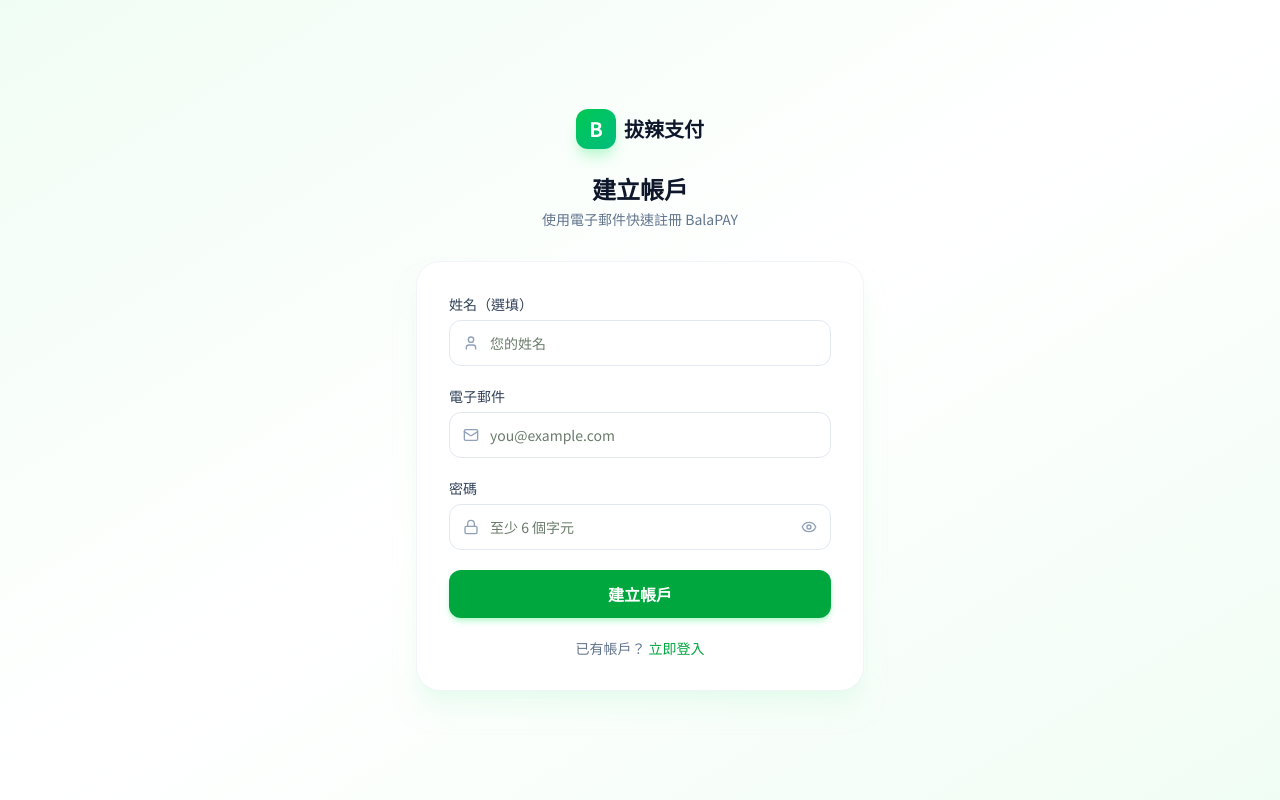
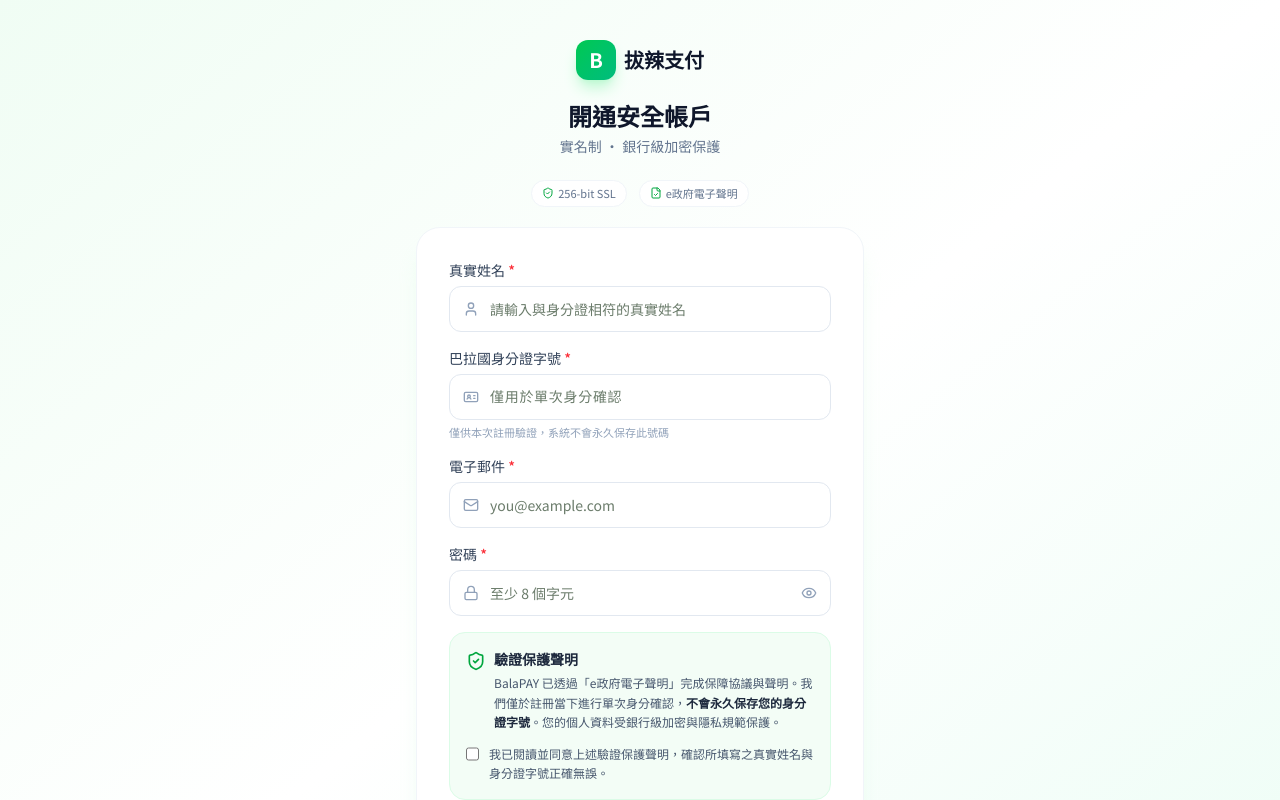
Before and after one commit to illusd-com/balapay, a Next.js app: page /register in a window 1280 px wide. Shown: the top 800 px of the page. Built offline with nearby package versions, Linux system fonts and the light colour scheme.

Commit message:
feat: register requires real name + ID one-time verify + e-gov protection statement

```diff
--- a/src/app/(auth)/register/page.tsx
+++ b/src/app/(auth)/register/page.tsx
@@ -4,30 +4,61 @@
 import { motion } from "framer-motion";
 import Link from "next/link";
 import { useRouter } from "next/navigation";
-import { Mail, Lock, User, Eye, EyeOff, Loader2 } from "lucide-react";
+import {
+  Mail,
+  Lock,
+  User,
+  Eye,
+  EyeOff,
+  Loader2,
+  ShieldCheck,
+  IdCard,
+  FileCheck,
+} from "lucide-react";
 
 export default function RegisterPage() {
   const router = useRouter();
   const [name, setName] = useState("");
   const [email, setEmail] = useState("");
   const [password, setPassword] = useState("");
+  const [idNumber, setIdNumber] = useState("");
   const [showPw, setShowPw] = useState(false);
+  const [agreed, setAgreed] = useState(false);
   const [loading, setLoading] = useState(false);
   const [error, setError] = useState("");
 
   async function handleSubmit(e: React.FormEvent) {
     e.preventDefault();
     setError("");
-    if (password.length < 6) {
-      setError("密碼至少需要 6 個字元");
+
+    if (!name.trim() || name.trim().length < 2) {
+      setError("請輸入真實姓名（至少 2 個字）");
       return;
     }
+    if (!idNumber.trim() || idNumber.trim().length < 8) {
+      setError("請輸入有效的巴拉國身分證字號");
+      return;
+    }
+    if (password.length < 8) {
+      setError("密碼至少需要 8 個字元");
+      return;
+    }
+    if (!agreed) {
+      setError("請勾選並同意驗證保護聲明");
+      return;
+    }
+
     setLoading(true);
     try {
       const res = await fetch("/api/auth/register", {
         method: "POST",
         headers: { "Content-Type": "application/json" },
-        body: JSON.stringify({ name, email, password }),
+        body: JSON.stringify({
+          name: name.trim(),
+          email,
+          password,
+          idNumber: idNumber.trim().toUpperCase(),
+        }),
       });
       const data = await res.json();
       if (!res.ok) throw new Error(data.error || "註冊失敗");
@@ -41,27 +72,36 @@
   }
 
   return (
-    <div className="min-h-screen flex items-center justify-center bg-gradient-to-br from-green-50 via-white to-green-50 px-4 py-12">
+    <div className="min-h-screen flex items-center justify-center bg-gradient-to-br from-green-50 via-white to-emerald-50 px-4 py-10">
       <motion.div
         initial={{ opacity: 0, y: 20, scale: 0.98 }}
         animate={{ opacity: 1, y: 0, scale: 1 }}
         transition={{ duration: 0.4, ease: [0.23, 1, 0.32, 1] }}
         className="w-full max-w-md"
       >
-        <div className="text-center mb-8">
-          <Link href="/" className="inline-flex items-center gap-2 mb-6">
+        <div className="text-center mb-6">
+          <Link href="/" className="inline-flex items-center gap-2 mb-5">
             <div className="w-10 h-10 rounded-xl bg-gradient-to-br from-green-500 to-emerald-500 flex items-center justify-center text-white font-bold text-xl shadow-lg shadow-green-200">
               B
             </div>
             <span className="font-bold text-xl text-slate-900">拔辣支付</span>
           </Link>
-          <h1 className="text-2xl font-bold text-slate-900">建立帳戶</h1>
-          <p className="mt-1 text-slate-500 text-sm">使用電子郵件快速註冊 BalaPAY</p>
+          <h1 className="text-2xl font-bold text-slate-900">開通安全帳戶</h1>
+          <p className="mt-1 text-slate-500 text-sm">實名制 · 銀行級加密保護</p>
+        </div>
+
+        <div className="flex items-center justify-center gap-3 mb-5 text-[11px] text-slate-500">
+          <span className="flex items-center gap-1 bg-white border border-slate-100 rounded-full px-2.5 py-1">
+            <ShieldCheck className="w-3 h-3 text-green-600" /> 256-bit SSL
+          </span>
+          <span className="flex items-center gap-1 bg-white border border-slate-100 rounded-full px-2.5 py-1">
+            <FileCheck className="w-3 h-3 text-green-600" /> e政府電子聲明
+          </span>
         </div>
 
         <form
           onSubmit={handleSubmit}
-          className="bg-white rounded-3xl shadow-xl shadow-green-100/50 border border-slate-100 p-6 md:p-8 space-y-5"
+          className="bg-white rounded-3xl shadow-xl shadow-green-100/40 border border-slate-100 p-6 md:p-8 space-y-4"
         >
           {error && (
             <motion.div
@@ -74,21 +114,44 @@
           )}
 
           <div>
-            <label className="block text-sm font-medium text-slate-700 mb-1.5">姓名（選填）</label>
+            <label className="block text-sm font-medium text-slate-700 mb-1.5">
+              真實姓名 <span className="text-red-500">*</span>
+            </label>
             <div className="relative">
               <User className="absolute left-3.5 top-1/2 -translate-y-1/2 w-4 h-4 text-slate-400" />
               <input
                 type="text"
+                required
                 value={name}
                 onChange={(e) => setName(e.target.value)}
-                placeholder="您的姓名"
+                placeholder="請輸入與身分證相符的真實姓名"
                 className="w-full pl-10 pr-4 py-3 rounded-xl border border-slate-200 focus:border-green-500 focus:ring-2 focus:ring-green-100 outline-none transition-all text-sm text-slate-900 bg-white placeholder:text-slate-400"
               />
             </div>
           </div>
 
           <div>
-            <label className="block text-sm font-medium text-slate-700 mb-1.5">電子郵件</label>
+            <label className="block text-sm font-medium text-slate-700 mb-1.5">
+              巴拉國身分證字號 <span className="text-red-500">*</span>
+            </label>
+            <div className="relative">
+              <IdCard className="absolute left-3.5 top-1/2 -translate-y-1/2 w-4 h-4 text-slate-400" />
+              <input
+                type="text"
+                required
+                value={idNumber}
+                onChange={(e) => setIdNumber(e.target.value.toUpperCase())}
+                placeholder="僅用於單次身分確認"
+                className="w-full pl-10 pr-4 py-3 rounded-xl border border-slate-200 focus:border-green-500 focus:ring-2 focus:ring-green-100 outline-none transition-all text-sm font-mono tracking-wider text-slate-900 bg-white placeholder:text-slate-400"
+              />
+            </div>
+            <p className="mt-1 text-[11px] text-slate-400">僅供本次註冊驗證，系統不會永久保存此號碼</p>
+          </div>
+
+          <div>
+            <label className="block text-sm font-medium text-slate-700 mb-1.5">
+              電子郵件 <span className="text-red-500">*</span>
+            </label>
             <div className="relative">
               <Mail className="absolute left-3.5 top-1/2 -translate-y-1/2 w-4 h-4 text-slate-400" />
               <input
@@ -103,7 +166,9 @@
           </div>
 
           <div>
-            <label className="block text-sm font-medium text-slate-700 mb-1.5">密碼</label>
+            <label className="block text-sm font-medium text-slate-700 mb-1.5">
+              密碼 <span className="text-red-500">*</span>
+            </label>
             <div className="relative">
               <Lock className="absolute left-3.5 top-1/2 -translate-y-1/2 w-4 h-4 text-slate-400" />
               <input
@@ -111,7 +176,7 @@
                 required
                 value={password}
                 onChange={(e) => setPassword(e.target.value)}
-                placeholder="至少 6 個字元"
+                placeholder="至少 8 個字元"
                 className="w-full pl-10 pr-12 py-3 rounded-xl border border-slate-200 focus:border-green-500 focus:ring-2 focus:ring-green-100 outline-none transition-all text-sm text-slate-900 bg-white placeholder:text-slate-400"
               />
               <button
@@ -124,13 +189,38 @@
             </div>
           </div>
 
+          <div className="rounded-2xl bg-green-50/80 border border-green-100 p-4 space-y-3">
+            <div className="flex items-start gap-2">
+              <ShieldCheck className="w-5 h-5 text-green-600 shrink-0 mt-0.5" />
+              <div>
+                <p className="text-sm font-semibold text-slate-800">驗證保護聲明</p>
+                <p className="mt-1 text-xs text-slate-600 leading-relaxed">
+                  BalaPAY 已透過「e政府電子聲明」完成保障協議與聲明。我們僅於註冊當下進行單次身分確認，
+                  <strong className="text-slate-800">不會永久保存您的身分證字號</strong>
+                  。您的個人資料受銀行級加密與隱私規範保護。
+                </p>
+              </div>
+            </div>
+            <label className="flex items-start gap-2.5 cursor-pointer select-none">
+              <input
+                type="checkbox"
+                checked={agreed}
+                onChange={(e) => setAgreed(e.target.checked)}
+                className="mt-0.5 w-4 h-4 rounded border-slate-300 text-green-600 focus:ring-green-500"
+              />
+              <span className="text-xs text-slate-600 leading-relaxed">
+                我已閱讀並同意上述驗證保護聲明，確認所填寫之真實姓名與身分證字號正確無誤。
+              </span>
+            </label>
+          </div>
+
           <button
             type="submit"
             disabled={loading}
-            className="w-full bg-green-600 text-white font-semibold py-3 rounded-xl hover:bg-green-700 active:scale-[0.98] transition-all duration-150 disabled:opacity-60 flex items-center justify-center gap-2 shadow-md shadow-green-200"
+            className="w-full bg-green-600 text-white font-semibold py-3.5 rounded-xl hover:bg-green-700 active:scale-[0.98] transition-all duration-150 disabled:opacity-60 flex items-center justify-center gap-2 shadow-md shadow-green-200"
           >
-            {loading ? <Loader2 className="w-4 h-4 animate-spin" /> : null}
-            {loading ? "註冊中..." : "建立帳戶"}
+            {loading ? <Loader2 className="w-4 h-4 animate-spin" /> : <ShieldCheck className="w-4 h-4" />}
+            {loading ? "驗證並開通中..." : "安全開通帳戶"}
           </button>
 
           <p className="text-center text-sm text-slate-500">
@@ -140,6 +230,11 @@
             </Link>
           </p>
         </form>
+
+        <p className="text-center text-[11px] text-slate-400 mt-5 leading-relaxed">
+          註冊即表示您同意 BalaPAY 服務條款與隱私政策<br />
+          資金與交易受銀行級安全架構保護
+        </p>
       </motion.div>
     </div>
   );
```
